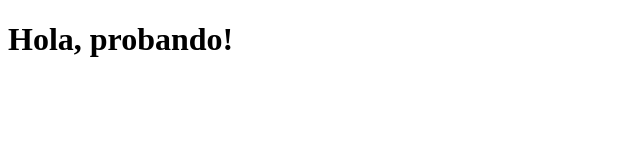
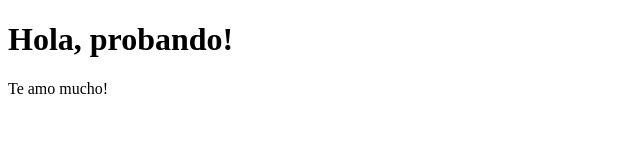
Before and after one commit to Gonzan/test, a plain HTML site: page index.html in a window 1280 px wide. Shown: the whole page, without its empty margins (0-640 px from the left). Drawn offline with Linux system fonts and the light colour scheme.

Commit message:
Tercer commit

```diff
--- a/index.html
+++ b/index.html
@@ -6,5 +6,6 @@
 </head>
 <body>
   <h1>Hola, probando!</h1>
+  <p>Te amo mucho!</p>
 </body>
 </html>
```
